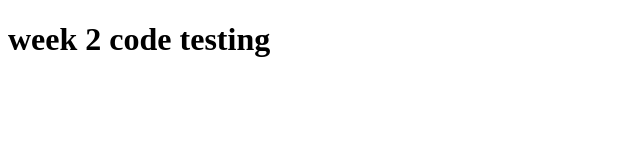
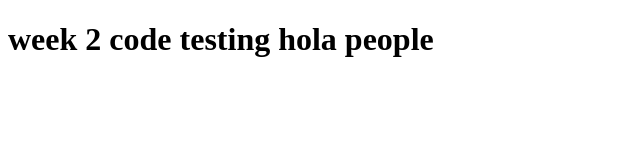
Before and after one commit to lunajosh/JoshLunaRepo, a plain HTML site: page index.html in a window 1280 px wide. Shown: the whole page, without its empty margins (0-640 px from the left). Drawn offline with Linux system fonts and the light colour scheme.

Commit message:
new file load

```diff
--- a/index.html
+++ b/index.html
@@ -7,7 +7,7 @@
     <title>Document</title>
 </head>
 <body>
-    <h1>week 2 code testing</h1>
+    <h1>week 2 code testing hola people</h1>
    <script src="index.js"></script>
 </body>
 </html>
```
